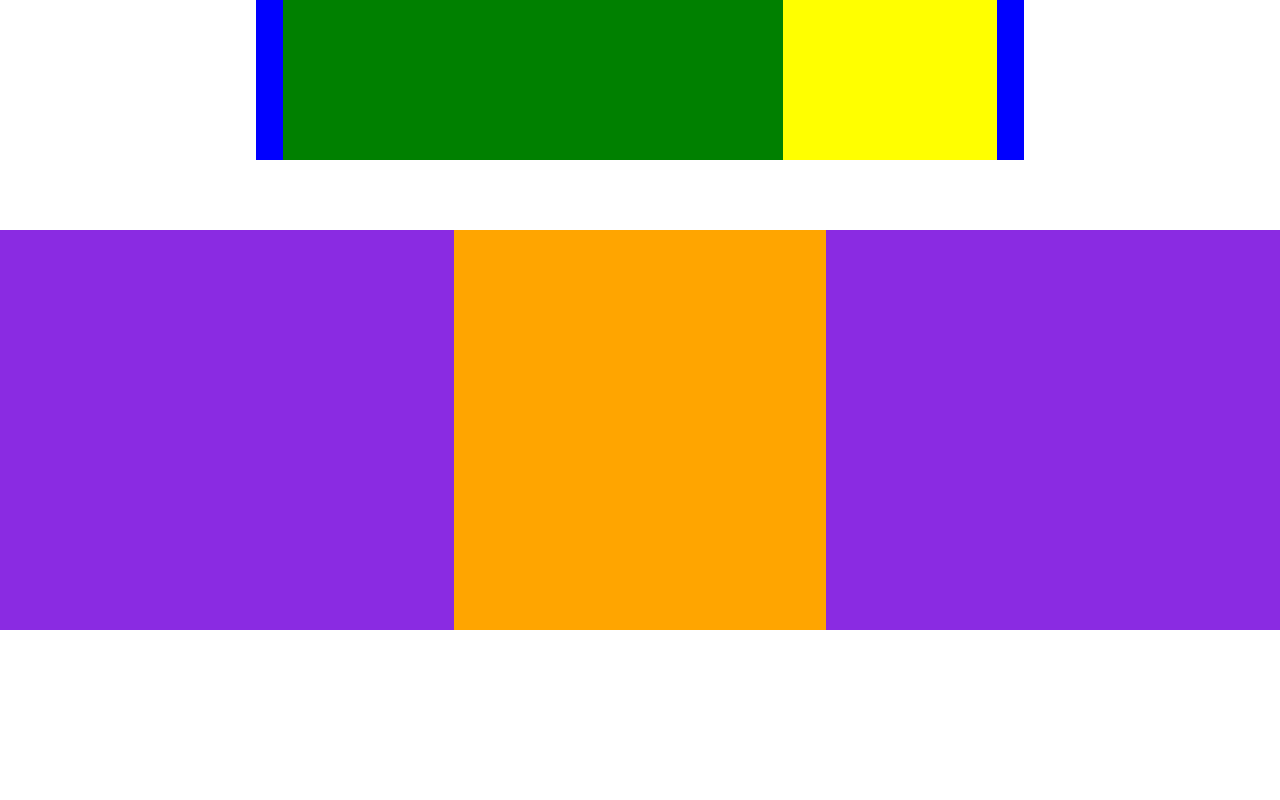
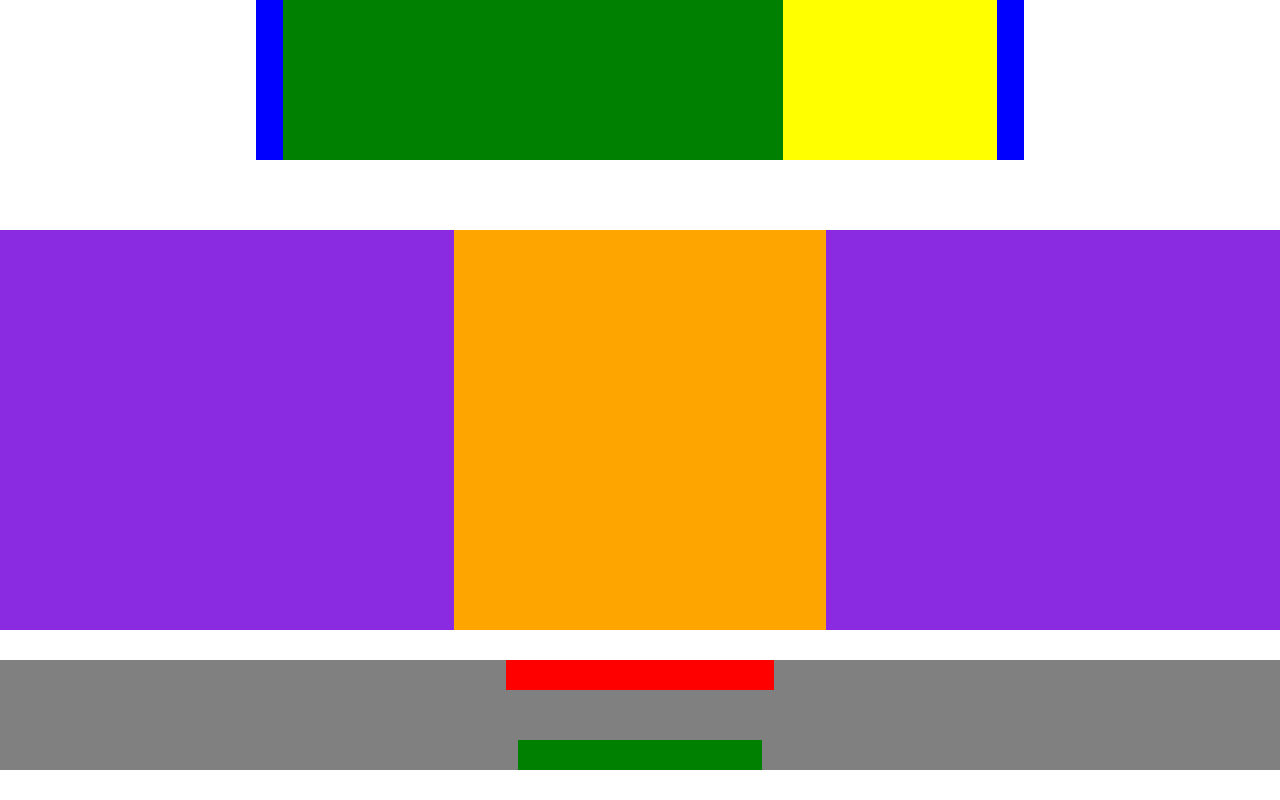
Before and after one commit to francescolazzarin/htmlcss-responsive-layout, a plain HTML site: page index.html in a window 1280 px wide. Shown: the part 3449-4249 px from the top of the page. Before the commit the page ends 4079 px from the top, so only its background shows below. Drawn offline with Linux system fonts and the light colour scheme.

Commit message:
feat: aggiunto footer

```diff
--- a/css/style.css
+++ b/css/style.css
@@ -106,8 +106,28 @@
 .max_w30{
     width: 30%;
 }
+.inizia{
+    margin: 20px auto 0px auto;
+}
 .info_inizia{
     height:400px;
     width: 29%;
-    margin: 20px auto 0 auto;
+
 }
+
+footer{
+    min-height: 60px;
+    background-color: grey;
+}
+.bg_red{
+    width: 21%;
+    background-color: red;
+    min-height: 30px;
+    margin:30px auto 50px auto;
+}
+footer .bg_green{
+    width: 19%;
+    background-color: green;
+    min-height: 30px;
+    margin: 0px auto 30px auto;
+}
--- a/index.html
+++ b/index.html
@@ -149,7 +149,17 @@
 
     </main>
     <footer>
+        <div class="footer_info">
+            <div class="bg_red">
+                <span></span>
+            </div>
+            <div class="bg_green">
+                <a href=""></a>
+                <span></span>
+                <a href=""></a>
 
+            </div>
+        </div>
     </footer>
 
 </body>
```
